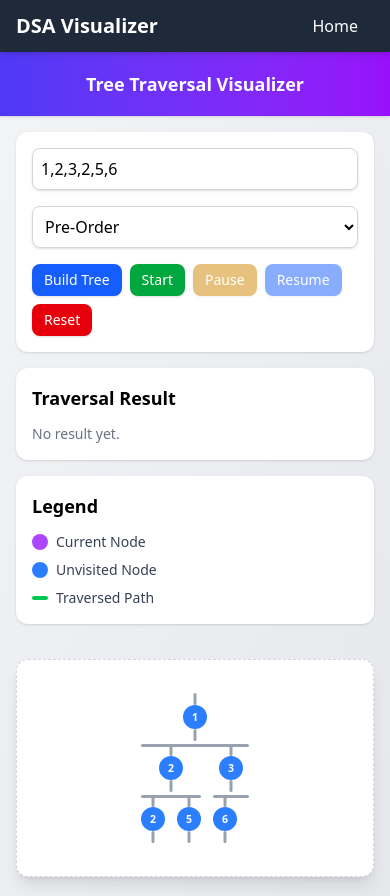
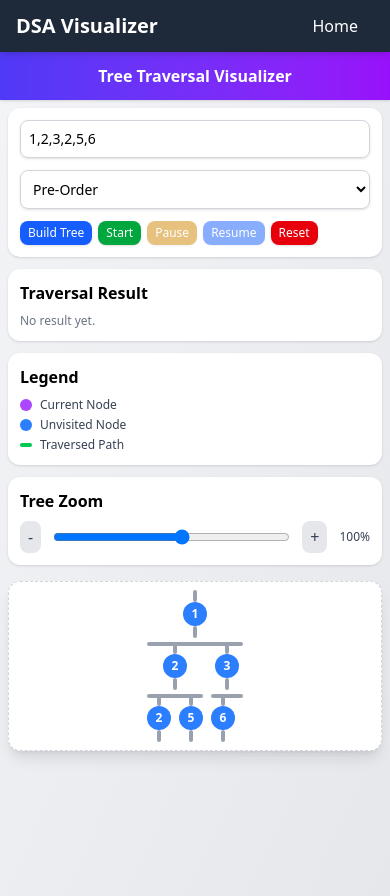
Before and after one commit to NikhilPatil2727/DSAVisualizer, a React (Vite) app: page /tree/algo1 in a window 390 px wide. Both pictures are taken after a click on the button "Build Tree". Built offline with nearby package versions, Linux system fonts and the light colour scheme.

Commit message:
fix issues of Tree

```diff
--- a/src/components/TreeTraversalVisualizer.jsx
+++ b/src/components/TreeTraversalVisualizer.jsx
@@ -39,20 +39,20 @@ const TreeNode = ({ node, current, traversedEdges }) => {
   const isCurrent = current === node.id;
 
   return (
-    <div className="flex flex-col items-center gap-1 md:gap-2 relative">
+    <div className="flex flex-col items-center gap-1 sm:gap-1.5 md:gap-2 lg:gap-3 relative">
       <div className="flex flex-col items-center">
         {/* Top connecting line */}
         <div
           className={`
-            h-4 md:h-6 w-1 rounded-full transition-colors duration-300 ease-in-out
+            h-3 sm:h-4 md:h-5 lg:h-6 w-1 rounded-full transition-colors duration-300 ease-in-out
             ${traversedEdges.some(e => e.to === node.id) ? 'bg-green-500' : 'bg-gray-400'}
           `}
         />
         {/* Node circle */}
         <div
           className={`
-            w-8 h-8 md:w-12 md:h-12 rounded-full flex items-center justify-center text-white
-            text-sm md:text-base font-bold relative z-10
+            w-6 h-6 sm:w-7 sm:h-7 md:w-10 md:h-10 lg:w-12 lg:h-12 rounded-full flex items-center justify-center text-white
+            text-xs sm:text-sm md:text-base lg:text-lg font-bold relative z-10
             transform transition-transform duration-300 ease-in-out
             ${isCurrent ? 'bg-purple-500 scale-110 shadow-xl' : 'bg-blue-500'}
           `}
@@ -62,18 +62,16 @@ const TreeNode = ({ node, current, traversedEdges }) => {
         {/* Bottom connecting line */}
         <div
           className={`
-            h-4 md:h-6 w-1 rounded-full transition-colors duration-300 ease-in-out
-            ${
-              (node.left || node.right) && traversedEdges.some(e => e.from === node.id)
+            h-3 sm:h-4 md:h-5 lg:h-6 w-1 rounded-full transition-colors duration-300 ease-in-out
+            ${(node.left || node.right) && traversedEdges.some(e => e.from === node.id)
               ? 'bg-green-500'
-                : 'bg-gray-400'
-            }
+              : 'bg-gray-400'}
           `}
         />
       </div>
 
       {(node.left || node.right) && (
-        <div className="flex gap-4 md:gap-8 relative">
+        <div className="flex gap-2 sm:gap-3 md:gap-6 lg:gap-8 relative">
           {/* Horizontal connecting line across children */}
           <div
             className={`
@@ -84,7 +82,7 @@ const TreeNode = ({ node, current, traversedEdges }) => {
           {/* Left child */}
           <div className="relative">
             {node.left && (
-              <div className="absolute top-0 left-1/2 w-4 md:w-8 -translate-x-1/2">
+              <div className="absolute top-0 left-1/2 w-2 sm:w-3 md:w-6 lg:w-8 -translate-x-1/2">
                 <div
                   className={`
                     w-full h-1 rounded-full transition-colors duration-300 ease-in-out
@@ -102,7 +100,7 @@ const TreeNode = ({ node, current, traversedEdges }) => {
           {/* Right child */}
           <div className="relative">
             {node.right && (
-              <div className="absolute top-0 right-1/2 w-4 md:w-8 translate-x-1/2">
+              <div className="absolute top-0 right-1/2 w-2 sm:w-3 md:w-6 lg:w-8 translate-x-1/2">
                 <div
                   className={`
                     w-full h-1 rounded-full transition-colors duration-300 ease-in-out
@@ -133,10 +131,62 @@ const TreeTraversalVisualizer = () => {
   const [traversedEdges, setTraversedEdges] = useState([]);
   const [error, setError] = useState('');
   const [traversalType, setTraversalType] = useState('preorder');
+  const [zoom, setZoom] = useState(100);
 
   const isPausedRef = useRef(isPaused);
   useEffect(() => { isPausedRef.current = isPaused; }, [isPaused]);
   const cancelTraversalRef = useRef(false);
+
+  // Handle resize observation
+  const treeContainerRef = useRef(null);
+
+  useEffect(() => {
+    if (!tree || !treeContainerRef.current) return;
+
+    // Automatic zoom adjustment based on tree size and container
+    const adjustZoom = () => {
+      const container = treeContainerRef.current;
+      if (!container) return;
+
+      // Calculate a reasonable zoom based on the depth of the tree
+      const getTreeDepth = (node) => {
+        if (!node) return 0;
+        return 1 + Math.max(getTreeDepth(node.left), getTreeDepth(node.right));
+      };
+
+      const treeDepth = getTreeDepth(tree);
+      const containerWidth = container.clientWidth;
+
+      // Calculate zoom based on tree depth and container width
+      // The wider the tree, the lower the zoom percentage
+      let newZoom = 100;
+      if (treeDepth > 3) {
+        // Larger trees need smaller zoom on smaller screens
+        if (containerWidth < 640) { // Small screens
+          newZoom = Math.max(60, 100 - (treeDepth - 3) * 15);
+        } else if (containerWidth < 768) { // Medium screens
+          newZoom = Math.max(70, 100 - (treeDepth - 3) * 10);
+        } else if (containerWidth < 1024) { // Large screens
+          newZoom = Math.max(80, 100 - (treeDepth - 3) * 5);
+        }
+      }
+
+      setZoom(newZoom);
+    };
+
+    // Create a resize observer
+    const resizeObserver = new ResizeObserver(adjustZoom);
+    resizeObserver.observe(treeContainerRef.current);
+
+    // Initial adjustment
+    adjustZoom();
+
+    return () => {
+      if (treeContainerRef.current) {
+        resizeObserver.unobserve(treeContainerRef.current);
+      }
+    };
+  }, [tree]);
 
   const handleBuildTree = () => {
     try {
@@ -248,112 +298,153 @@ const TreeTraversalVisualizer = () => {
     setIsTraversing(false);
     setIsPaused(false);
     setError('');
+    setZoom(100);
   };
 
   return (
     <div className="min-h-screen flex flex-col bg-gradient-to-br from-gray-100 to-gray-200">
-      <header className="h-16 bg-gradient-to-r from-indigo-600 to-purple-600 text-white flex items-center justify-center shadow">
-        <h1 className="text-lg md:text-xl font-bold">Tree Traversal Visualizer</h1>
+      <header className="h-12 sm:h-14 md:h-16 bg-gradient-to-r from-indigo-600 to-purple-600 text-white flex items-center justify-center shadow">
+        <h1 className="text-base sm:text-lg md:text-xl font-bold">Tree Traversal Visualizer</h1>
       </header>
 
-      <div className="flex flex-col md:flex-row flex-grow overflow-hidden">
+      <div className="flex flex-col lg:flex-row flex-grow overflow-hidden">
         {/* Left Panel */}
-        <div className="w-full md:w-1/3 p-4 overflow-auto space-y-4">
-          <div className="bg-white rounded-xl p-4 shadow">
+        <div className="w-full lg:w-1/3 p-2 sm:p-3 md:p-4 overflow-auto space-y-3 md:space-y-4">
+          <div className="bg-white rounded-xl p-3 sm:p-4 shadow">
             <input
               type="text"
               value={inputValue}
               onChange={(e) => setInputValue(e.target.value)}
-              placeholder='Enter nodes (e.g., 1,2,3,2,5)'
-              className="w-full p-2 md:p-3 border border-gray-300 rounded-lg shadow-sm focus:outline-none focus:ring-2 focus:ring-indigo-400 mb-4"
+              placeholder="Enter nodes (e.g., 1,2,3,2,5)"
+              className="w-full p-2 md:p-3 border border-gray-300 rounded-lg shadow-sm focus:outline-none focus:ring-2 focus:ring-indigo-400 mb-3 md:mb-4 text-sm md:text-base"
             />
             <select
               value={traversalType}
               onChange={(e) => setTraversalType(e.target.value)}
-              className="w-full p-2 md:p-3 border border-gray-300 rounded-lg shadow-sm focus:outline-none focus:ring-2 focus:ring-indigo-400 mb-4"
+              className="w-full p-2 md:p-3 border border-gray-300 rounded-lg shadow-sm focus:outline-none focus:ring-2 focus:ring-indigo-400 mb-3 md:mb-4 text-sm md:text-base"
             >
               <option value="preorder">Pre-Order</option>
               <option value="inorder">In-Order</option>
               <option value="postorder">Post-Order</option>
             </select>
-            <div className="flex flex-wrap gap-2">
+            <div className="flex flex-wrap gap-1.5 sm:gap-2">
               <button
                 onClick={handleBuildTree}
                 disabled={isTraversing}
-                className="px-3 py-1.5 md:px-4 md:py-2 text-sm md:text-base bg-blue-600 text-white rounded-lg shadow hover:bg-blue-700 disabled:opacity-50"
+                className="px-2 py-1 sm:px-3 sm:py-1.5 md:px-4 md:py-2 text-xs sm:text-sm md:text-base bg-blue-600 text-white rounded-lg shadow hover:bg-blue-700 disabled:opacity-50"
               >
                 Build Tree
               </button>
               <button
                 onClick={startTraversal}
                 disabled={!tree || isTraversing}
-                className="px-3 py-1.5 md:px-4 md:py-2 text-sm md:text-base bg-green-600 text-white rounded-lg shadow hover:bg-green-700 disabled:opacity-50"
+                className="px-2 py-1 sm:px-3 sm:py-1.5 md:px-4 md:py-2 text-xs sm:text-sm md:text-base bg-green-600 text-white rounded-lg shadow hover:bg-green-700 disabled:opacity-50"
               >
                 Start
               </button>
               <button
                 onClick={() => setIsPaused(true)}
                 disabled={!tree || !isTraversing || isPaused}
-                className="px-3 py-1.5 md:px-4 md:py-2 text-sm md:text-base bg-yellow-600 text-white rounded-lg shadow hover:bg-yellow-700 disabled:opacity-50"
+                className="px-2 py-1 sm:px-3 sm:py-1.5 md:px-4 md:py-2 text-xs sm:text-sm md:text-base bg-yellow-600 text-white rounded-lg shadow hover:bg-yellow-700 disabled:opacity-50"
               >
                 Pause
               </button>
               <button
                 onClick={() => setIsPaused(false)}
                 disabled={!tree || !isTraversing || !isPaused}
-                className="px-3 py-1.5 md:px-4 md:py-2 text-sm md:text-base bg-blue-600 text-white rounded-lg shadow hover:bg-blue-700 disabled:opacity-50"
+                className="px-2 py-1 sm:px-3 sm:py-1.5 md:px-4 md:py-2 text-xs sm:text-sm md:text-base bg-blue-600 text-white rounded-lg shadow hover:bg-blue-700 disabled:opacity-50"
               >
                 Resume
               </button>
               <button
                 onClick={handleReset}
-                className="px-3 py-1.5 md:px-4 md:py-2 text-sm md:text-base bg-red-600 text-white rounded-lg shadow hover:bg-red-700"
+                className="px-2 py-1 sm:px-3 sm:py-1.5 md:px-4 md:py-2 text-xs sm:text-sm md:text-base bg-red-600 text-white rounded-lg shadow hover:bg-red-700"
               >
                 Reset
               </button>
             </div>
-            {error && <div className="mt-3 text-center text-red-600 text-sm md:text-base">{error}</div>}
+            {error && <div className="mt-3 text-center text-red-600 text-xs sm:text-sm md:text-base">{error}</div>}
           </div>
 
-          <div className="bg-white rounded-xl p-4 shadow">
-            <h3 className="text-lg md:text-xl font-bold mb-3">Traversal Result</h3>
+          <div className="bg-white rounded-xl p-3 sm:p-4 shadow">
+            <h3 className="text-base sm:text-lg md:text-xl font-bold mb-2 md:mb-3">Traversal Result</h3>
+            <div className="overflow-x-auto">
               {resultOrder.length > 0 ? (
-              <p className="text-sm md:text-lg lg:text-xl font-semibold text-gray-800 break-all">
+                <p className="text-xs sm:text-sm md:text-base lg:text-lg font-semibold text-gray-800 whitespace-nowrap">
                   {resultOrder.join(' → ')}
                 </p>
               ) : (
-              <p className="text-gray-500 text-sm md:text-base">No result yet.</p>
+                <p className="text-gray-500 text-xs sm:text-sm md:text-base">No result yet.</p>
               )}
             </div>
+          </div>
 
-          <div className="bg-white rounded-xl p-4 shadow">
-            <h3 className="text-lg md:text-xl font-bold mb-3">Legend</h3>
-            <div className="space-y-2">
+          <div className="bg-white rounded-xl p-3 sm:p-4 shadow">
+            <h3 className="text-base sm:text-lg md:text-xl font-bold mb-2 md:mb-3">Legend</h3>
+            <div className="space-y-1 sm:space-y-2">
               <div className="flex items-center gap-2">
-                <div className="w-4 h-4 md:w-5 md:h-5 bg-purple-500 rounded-full"></div>
-                <span className="text-sm md:text-base text-gray-700">Current Node</span>
+                <div className="w-3 h-3 sm:w-4 sm:h-4 md:w-5 md:h-5 bg-purple-500 rounded-full"></div>
+                <span className="text-xs sm:text-sm md:text-base text-gray-700">Current Node</span>
               </div>
               <div className="flex items-center gap-2">
-                <div className="w-4 h-4 md:w-5 md:h-5 bg-blue-500 rounded-full"></div>
-                <span className="text-sm md:text-base text-gray-700">Unvisited Node</span>
+                <div className="w-3 h-3 sm:w-4 sm:h-4 md:w-5 md:h-5 bg-blue-500 rounded-full"></div>
+                <span className="text-xs sm:text-sm md:text-base text-gray-700">Unvisited Node</span>
               </div>
               <div className="flex items-center gap-2">
-                <div className="w-4 h-1 md:w-5 md:h-1 bg-green-500 rounded-full"></div>
-                <span className="text-sm md:text-base text-gray-700">Traversed Path</span>
-              </div>
+                <div className="w-3 h-1 sm:w-4 sm:h-1 md:w-5 md:h-1 bg-green-500 rounded-full"></div>
+                <span className="text-xs sm:text-sm md:text-base text-gray-700">Traversed Path</span>
               </div>
             </div>
           </div>
 
-        {/* Right Panel */}
-        <div className="flex-1 p-4 overflow-auto flex items-center justify-center">
-          <div className="w-full bg-white border border-dashed border-gray-300 rounded-xl p-2 md:p-4 shadow-lg flex items-center justify-center">
+          {/* Zoom controls for tree view */}
+          {tree && (
+            <div className="bg-white rounded-xl p-3 sm:p-4 shadow">
+              <h3 className="text-base sm:text-lg md:text-xl font-bold mb-2 md:mb-3">Tree Zoom</h3>
+              <div className="flex items-center gap-3">
+                <button
+                  onClick={() => setZoom(prev => Math.max(40, prev - 10))}
+                  className="px-2 py-1 bg-gray-200 text-gray-700 rounded-lg hover:bg-gray-300"
+                >
+                  -
+                </button>
+                <input
+                  type="range"
+                  min="40"
+                  max="150"
+                  value={zoom}
+                  onChange={(e) => setZoom(Number(e.target.value))}
+                  className="w-full"
+                />
+                <button
+                  onClick={() => setZoom(prev => Math.min(150, prev + 10))}
+                  className="px-2 py-1 bg-gray-200 text-gray-700 rounded-lg hover:bg-gray-300"
+                >
+                  +
+                </button>
+                <span className="text-xs sm:text-sm md:text-base text-gray-700">{zoom}%</span>
+              </div>
+            </div>
+          )}
+        </div>
+
+        {/* Right Panel - Responsive Tree Section */}
+        <div className="flex-1 p-2 sm:p-3 md:p-4 overflow-auto flex flex-col">
+          <div
+            ref={treeContainerRef}
+            className="w-full h-full bg-white border border-dashed border-gray-300 rounded-xl p-2 sm:p-3 md:p-4 shadow-lg flex items-center justify-center overflow-auto"
+          >
             {tree ? (
-              <div className="transform scale-75 md:scale-100 transition-transform duration-300">
+              <div className="overflow-auto w-full h-full flex items-center justify-center">
+                <div
+                  style={{ transform: `scale(${zoom / 100})` }}
+                  className="transition-transform duration-300 origin-center"
+                >
                   <TreeNode node={tree} current={current} traversedEdges={traversedEdges} />
                 </div>
+              </div>
             ) : (
-              <div className="text-gray-500 text-sm md:text-base">
+              <div className="text-gray-500 text-xs sm:text-sm md:text-base">
                 Build a tree to visualize traversal.
               </div>
             )}
```
Lines whose indentation alone changed are shown as unchanged.
